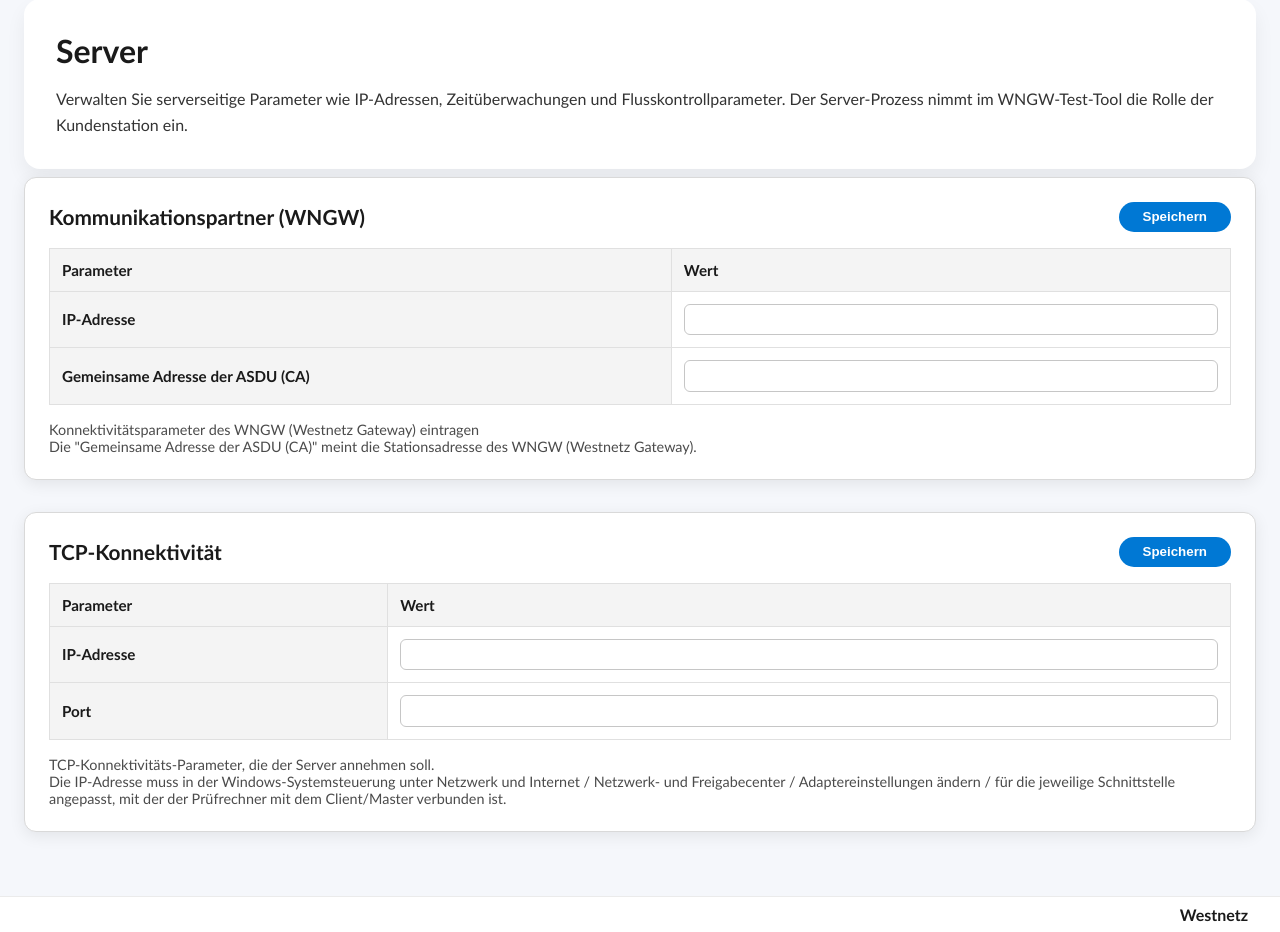
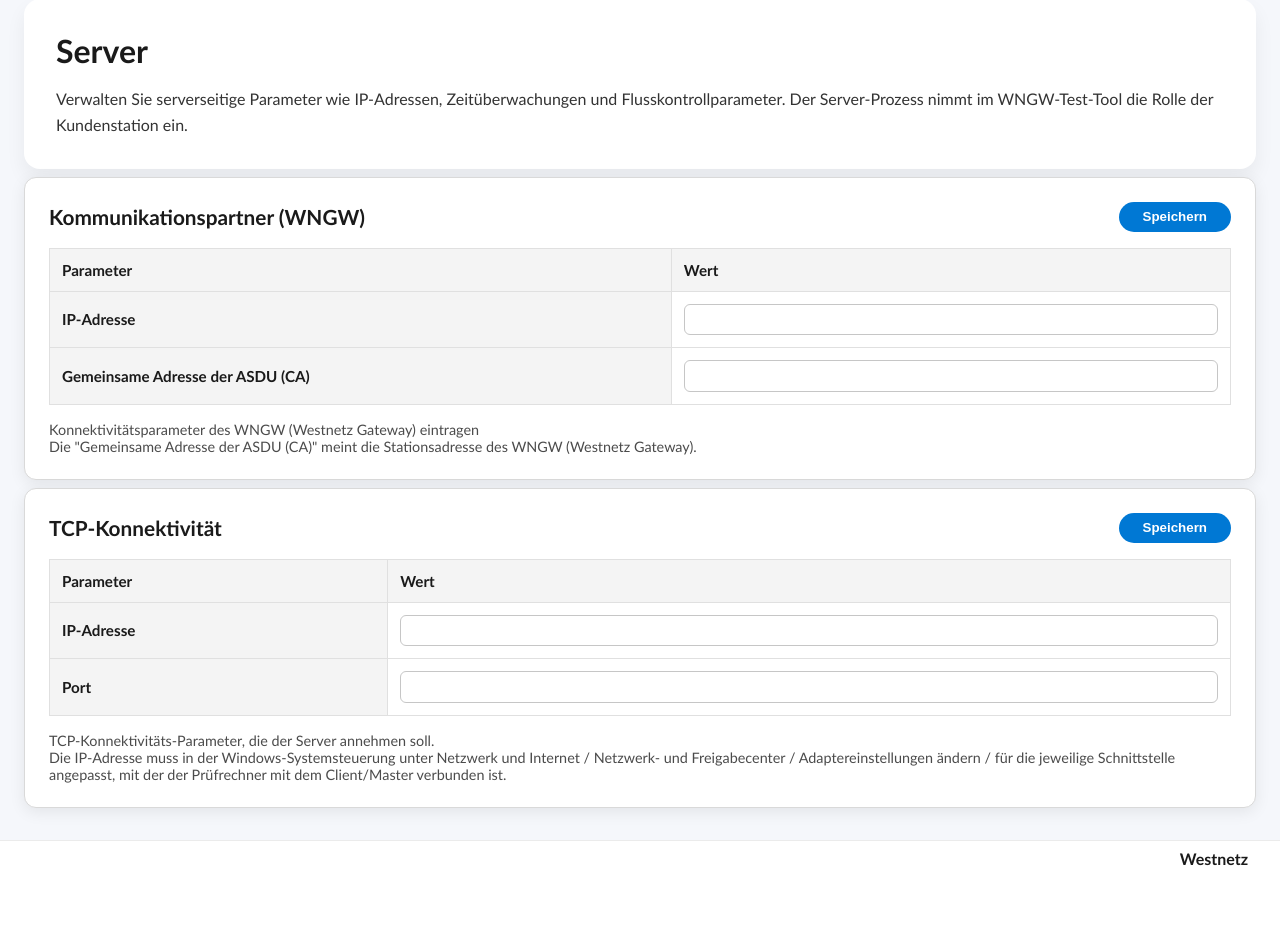
Before and after one commit to RevolutionaryAd67/WNGW-Test-Tool-2.0, a Flask app: page /einstellungen/server in a window 1280 px wide. Shown: the part 103-1035 px from the top of the page. After the commit the page ends 969 px from the top, so only its background shows below. Run offline with Flask 3, Linux system fonts and the light colour scheme.

Commit message:
Update server.html

```diff
--- a/frontend/templates/server.html
+++ b/frontend/templates/server.html
@@ -1,16 +1,23 @@
-{% extends 'base.html' %}
-{% import 'input-box/input_box.html' as input_box_component %}
+<!-- HTML-Seite "Server"-->
 
+<!-- Einbinden -->
+{% extends 'base.html' %}                                           <!-- Nutzt base.html als Framework -->
+{% import 'input-box/input_box.html' as input_box_component %}      <!-- Nutzt input-box als Framework -->
+
+<!-- Seiten-spezifische Styles -->
 {% block extra_css %}
     {{ super() }}
     <link rel="stylesheet" href="{{ url_for('component_asset', filename='input-box/input_box.css') }}">
     <style>
-        .server-page .page-section {
-            margin-bottom: 0.5rem;
+        .server-page {
+            display: flex;
+            flex-direction: column;
+            gap: 0.5rem;
         }
 
-        .server-page .input-box + .input-box {
-            margin-top: 0.5rem;
+        .server-page .page-section,
+        .server-page .input-box {
+            margin: 0;
         }
     </style>
 {% endblock %}
```
